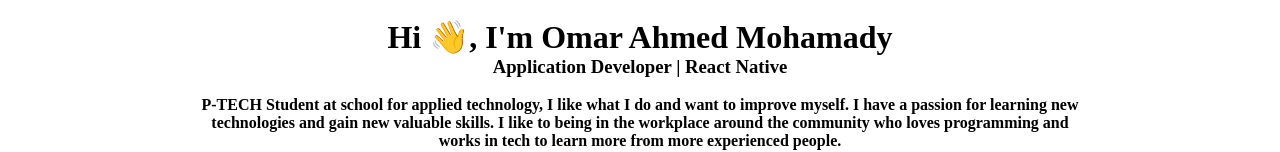
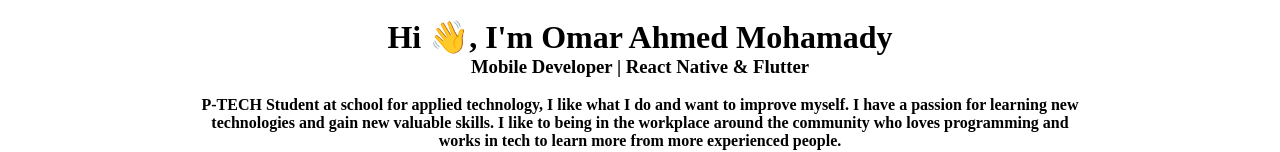
Before and after one commit to Mohamady1/portfolio, a React (Create React App) app: page / in a window 1280 px wide. Shown: the part 275-427 px from the top of the page. Built offline with nearby package versions, Linux system fonts and the light colour scheme.

Commit message:
change title

```diff
--- a/src/components/About/Information.jsx
+++ b/src/components/About/Information.jsx
@@ -7,7 +7,7 @@
         Hi 👋, I'm Omar Ahmed Mohamady
       </h1>
       <h3 align="center" style={{ fontFamily: "Cursive" }}>
-        Application Developer | React Native
+        Mobile Developer | React Native & Flutter
       </h3>
       <br />
 
```
